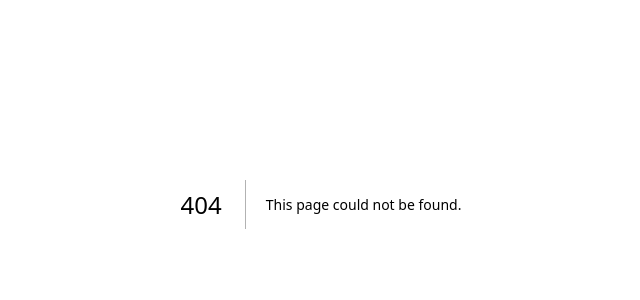
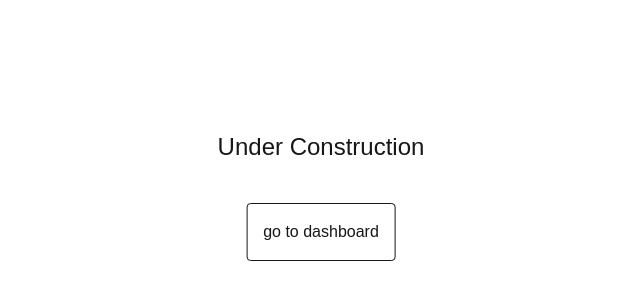
Before and after one commit to Neko01t/Tesseract, a Next.js app in the folder frontend/: page /verification in a window 1280 px wide. Before the commit this address had no page. Shown: the part 196-496 px from the top of the page, without its empty margins (319-959 px from the left). Built offline with nearby package versions, Linux system fonts and the light colour scheme.

Commit message:
verificatino page

```diff
--- /dev/null
+++ b/frontend/src/app/verification/page.tsx
@@ -0,0 +1,26 @@
+"use client"
+import { motion } from 'framer-motion';
+import { useRouter } from "next/navigation";
+import { useCallback } from "react";
+export default function verification(){
+  const router = useRouter();
+  const handleRoute = useCallback(() => {
+    router.push('/dashboard')
+  },[router])
+  return (
+    <>
+      <motion.div
+        className="absolute top-1/2 text-center left-1/2 -translate-x-1/2 -translate-y-1/2 " initial={{ opacity: 0, scale: 0.5 }} // Initial state of the animation
+        animate={{ opacity: 1, scale: 1 }}
+        transition={{
+          duration: 0.8,
+          delay: 0.5,
+          ease: [0, 0.71, 0.2, 1.01]
+        }}>
+      <div className="text-2xl" >Under Construction </div>
+      <br/>
+      <motion.button onClick={handleRoute} initial={{top:10,}} whileHover={{ scale: 1.2 }} whileTap={{ scale: 0.9, rotate: 15, backgroundColor: "#0056b3" }}  className="border-1 rounded p-4 m-4 " >go to dashboard</motion.button>
+      </motion.div>
+    </>
+  );
+}
```
